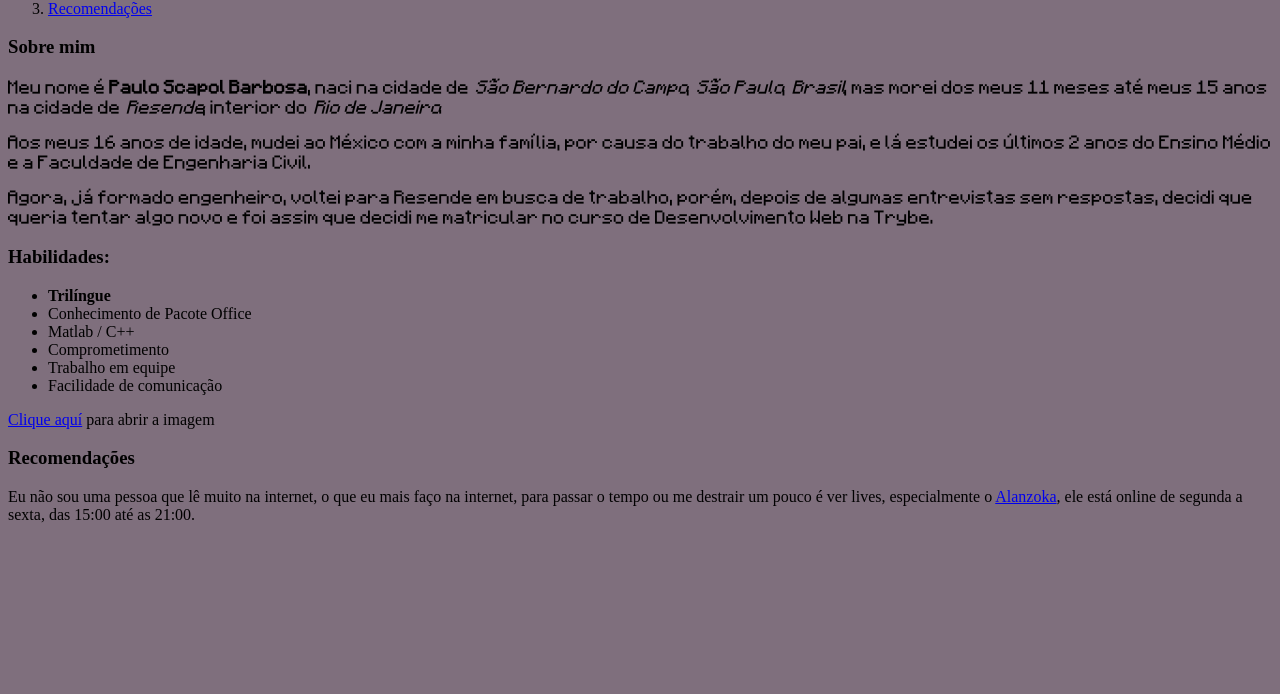
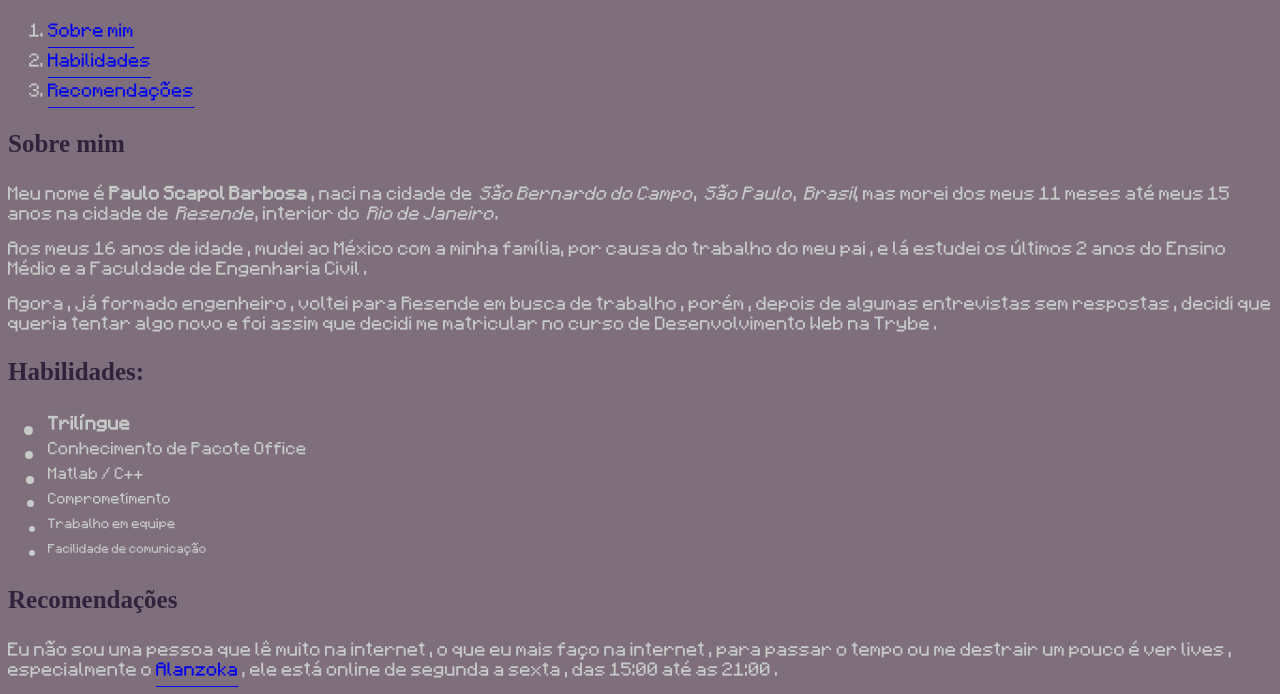
Before and after one commit to PauloScapol/PauloScapol.github.io, a plain HTML site: page index.html in a window 1280 px wide. Shown: the part 409-1103 px from the top of the page. Before the commit the page ends 949 px from the top, so only its background shows below. Drawn offline with Linux system fonts and the light colour scheme.

Commit message:
Mudei fontes e cores dos parágrafos e estilos de algumas palavras

```diff
--- a/index.html
+++ b/index.html
@@ -8,6 +8,7 @@
     <body>
         <h1>Paulo Scapol Barbosa</h1>
         <p><img src="Eu.jpg" alt="Eu no Castelo dos Mouros, na Vila de Sintra, Portugal" width="300px"></p>
+        <p><a href="Eu.jpg">Clique aquí</a> para abrir a imagem</p>
         <h2>Índice</h2>
         <ol>
             <li><a href="#sobre">Sobre mim</a></li>
@@ -15,34 +16,33 @@
             <li><a href="#recomenda">Recomendações</a></li>
         </ol>
         <h3 id="sobre">Sobre mim</h3>
-        <p id="desc">Meu nome é <strong>Paulo Scapol Barbosa</strong>, naci na cidade de
-        <em>São Bernardo do Campo</em>, <em>São Paulo</em>, <em>Brasil</em>, mas morei
-        dos meus 11 meses até meus 15 anos na cidade de <em>Resende</em>,
-        interior do <em>Rio de Janeiro</em>.</p>
-        <p id="desc">Aos meus 16 anos de idade, mudei ao México com a minha
-        família, por causa do trabalho do meu pai, e lá estudei os
+        <p id="desc">Meu nome é <strong>Paulo Scapol Barbosa</strong> , naci na cidade de
+        <em>São Bernardo do Campo</em> , <em>São Paulo</em> , <em>Brasil</em>, mas morei
+        dos meus 11 meses até meus 15 anos na cidade de <em>Resende</em> ,
+        interior do <em>Rio de Janeiro</em> .</p>
+        <p id="desc">Aos meus 16 anos de idade , mudei ao México com a minha
+        família, por causa do trabalho do meu pai , e lá estudei os
         últimos 2 anos do Ensino Médio e a Faculdade de Engenharia
-        Civil.</p>
-        <p id="desc">Agora, já formado engenheiro, voltei para Resende em
-        busca de trabalho, porém, depois de algumas entrevistas sem
-        respostas, decidi que queria tentar algo novo e foi assim
+        Civil .</p>
+        <p id="desc">Agora , já formado engenheiro , voltei para Resende em
+        busca de trabalho , porém , depois de algumas entrevistas sem
+        respostas , decidi que queria tentar algo novo e foi assim
         que decidi me matricular no curso de Desenvolvimento Web na
-        Trybe.</p>
+        Trybe .</p>
         <h3 id="hab">Habilidades: </h3>
         <ul>
-            <li><strong>Trilíngue</strong></li>
-            <li>Conhecimento de Pacote Office</li>
-            <li>Matlab / C++</li>
-            <li>Comprometimento</li>
-            <li>Trabalho em equipe</li>
-            <li>Facilidade de comunicação</li>
+            <li id="list1"><strong>Trilíngue</strong></li>
+            <li id="list2">Conhecimento de Pacote Office</li>
+            <li id="list3">Matlab / C++</li>
+            <li id="list4">Comprometimento</li>
+            <li id="list5">Trabalho em equipe</li>
+            <li id="list6">Facilidade de comunicação</li>
         </ul>
-        <p><a href="Eu.jpg">Clique aquí</a> para abrir a imagem</p>
         <h3>Recomendações</h3>
-        <p id="recomenda">Eu não sou uma pessoa que lê muito na internet, o que
-        eu mais faço na internet, para passar o tempo ou me destrair
-        um pouco é ver lives, especialmente o <a href="https://www.twitch.tv/alanzoka" target="_blank">Alanzoka</a>,
-        ele está online de segunda a sexta, das 15:00 até as 21:00.
+        <p id="recomenda">Eu não sou uma pessoa que lê muito na internet , o que
+        eu mais faço na internet , para passar o tempo ou me destrair
+        um pouco é ver lives , especialmente o <a href="https://www.twitch.tv/alanzoka" target="_blank">Alanzoka</a> ,
+        ele está online de segunda a sexta , das 15:00 até as 21:00 .
         </p>
     </body>
 </html>
--- a/style.css
+++ b/style.css
@@ -15,9 +15,61 @@ body {
 h1 {
     font-family: celtic;
     font-weight: 300;
+    color: rgb(31, 23, 42);
+}
+
+h2 {
+    font-size: 30px;
+    color: rgb(46, 32, 53);
+}
+
+h3 {
+    font-size: 25px;
+    color: rgb(50, 34, 60);
+}
+
+ul {
+    font-family: mine;
+    font-size: 15px;
+    color: rgb(198, 202, 201);
+    line-height: 25px;
+}
+
+ol {
+    font-family: mine;
+    font-size: 15px;
+    color: rgb(198, 202, 201);
+    line-height: 30px;
+}
+
+#list2 {
+    font-size: 14px;
+}
+
+#list3 {
+    font-size: 13px;
+}
+
+#list4 {
+    font-size: 12px;
+}
+
+#list5 {
+    font-size: 11px;
+}
+
+#list6 {
+    font-size: 10px;
 }
 
 #desc {
     font-family: mine;
     font-size: 15px;
+    color: rgb(198, 202, 201);
 }
+
+#recomenda {
+    font-family: mine;
+    font-size: 15px;
+    color: rgb(198, 202, 201);
+}
```
